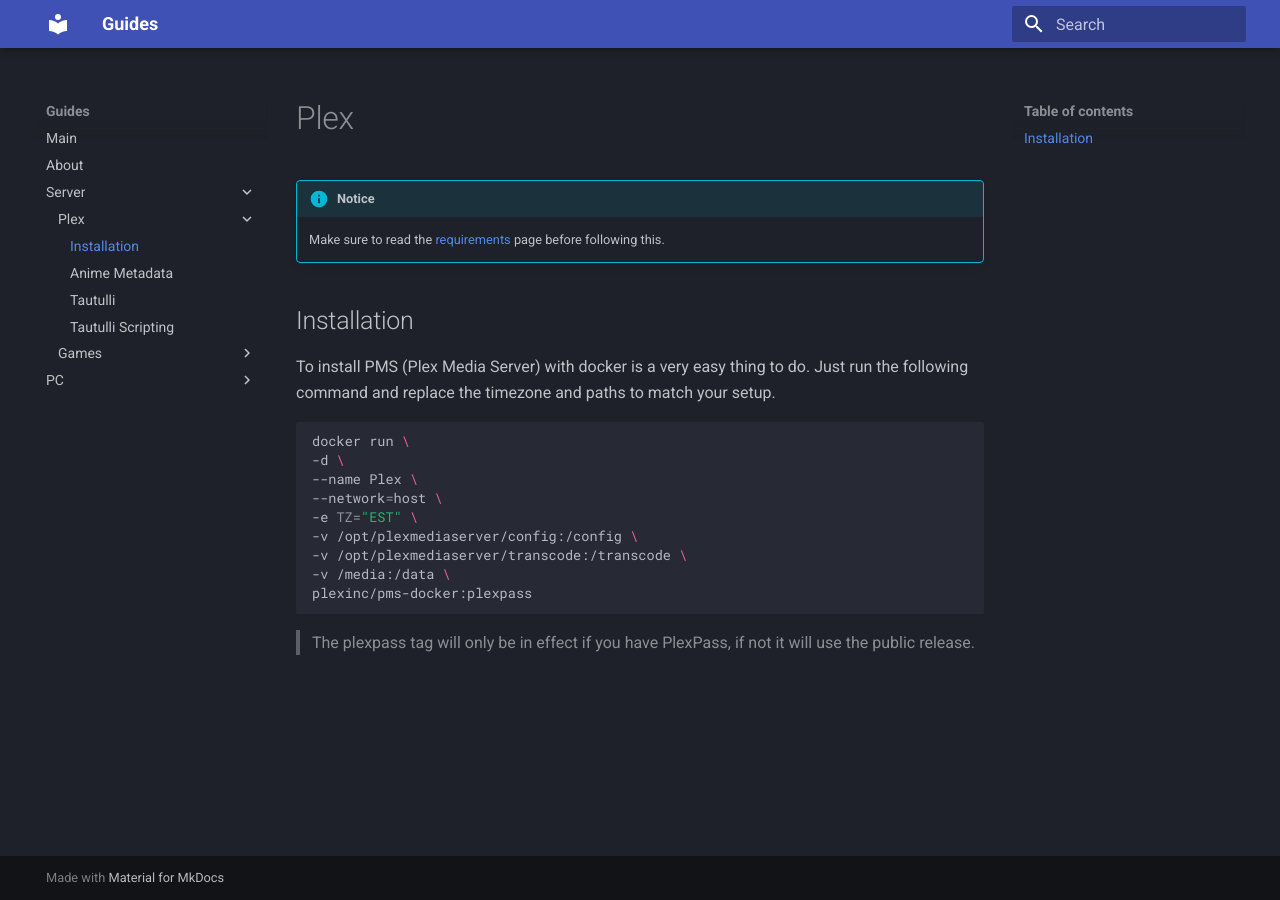
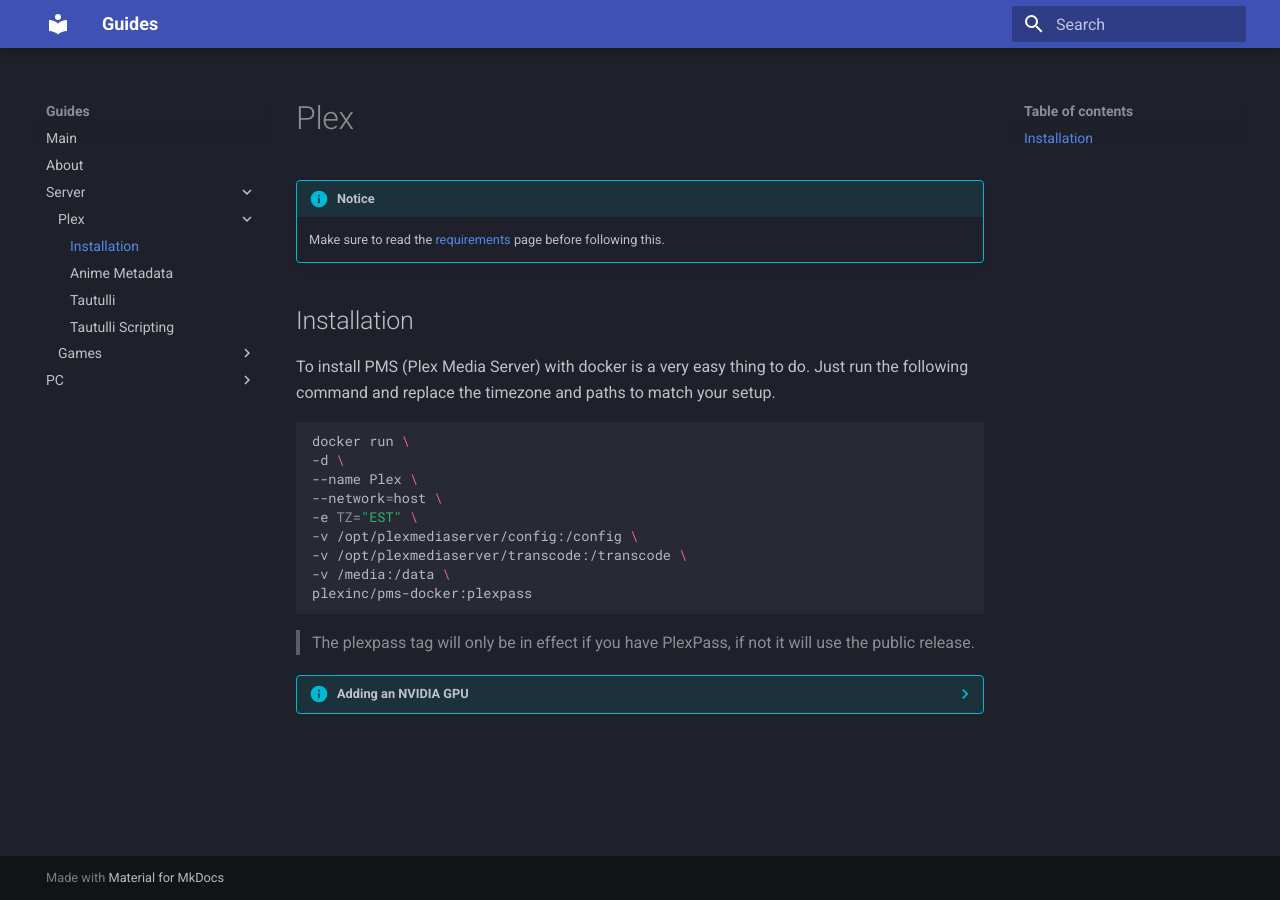
Before and after one commit to 46620/guides, an MkDocs documentation site: the page built from docs/server/plex/install.md, in a window 1280 px wide. Built offline with MkDocs 1.6.1 and Material for MkDocs 9.7.7, drawn with Linux system fonts in a browser that asks for light colours; part of the change alters nothing that is shown.

Commit message:
[plex] hwaccel is poogers

````diff
--- a/docs/server/plex/install.md
+++ b/docs/server/plex/install.md
@@ -19,3 +19,22 @@ docker run \
 plexinc/pms-docker:plexpass
 ```
 > The plexpass tag will only be in effect if you have PlexPass, if not it will use the public release.
+
+??? info "Adding an NVIDIA GPU"
+    Have a GPU you want to add for transcoding? Use the following command instead ofthe one above. Also make sure to follow [this](https://docs.nvidia.com/datacenter/cloud-native/container-toolkit/install-guide.html#getting-started) to get the card fully working.
+    ```bash
+    docker run \
+    -d \
+    --name Plex \
+    --network=host \
+    -e TZ="EST" \
+    --runtime=nvidia \
+    --gpus all,capabilities=video \
+    -e "NVIDIA_DRIVER_CAPABILITIES=compute,video,utility" \
+    -e "NVIDIA_VISIBLE_DEVICES=all" \
+    -e "CUDA_DRIVER_CAPABILITIES=compute,video,utility" \
+    -v /opt/plexmediaserver/config:/config \
+    -v /opt/plexmediaserver/transcode:/transcode \
+    -v /media:/data \
+    plexinc/pms-docker:plexpass
+    ```
````
